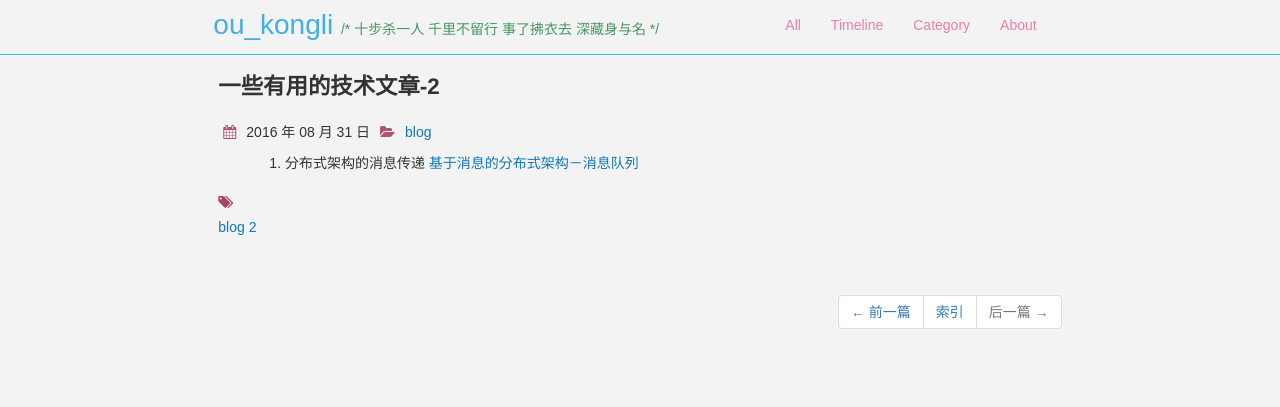
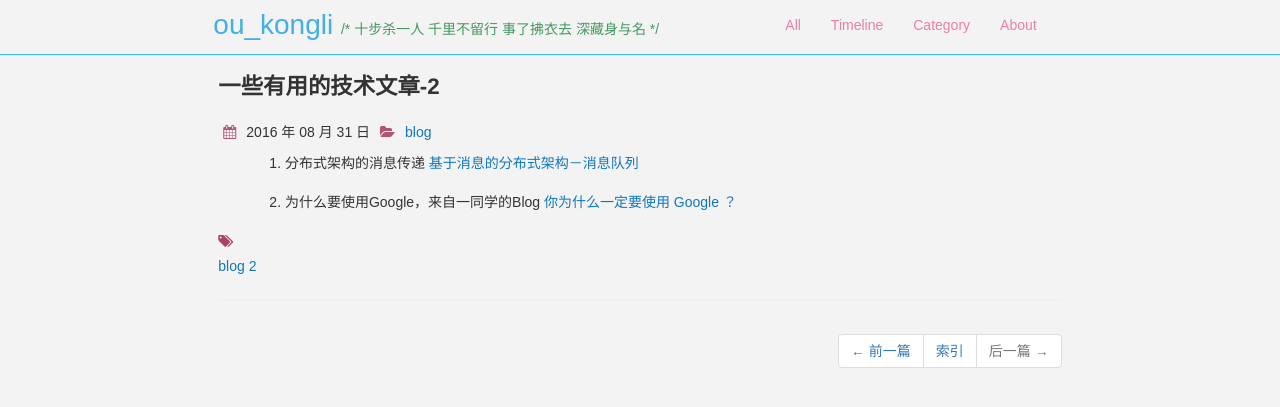
Before and after one commit to ouyangkongli/ouyangkongli.github.io, a Jekyll site: the page built from _posts/2016-08-31-other-blogs－2.md, in a window 1280 px wide and 900 px high. Shown: the top 407 px of the window. Built offline with Jekyll 4.4.1, drawn with Linux system fonts in a browser that asks for light colours; nearby versions of some CDN libraries; comment, search, counter and statistics services are not loaded.

Commit message:
add new post reference: you must use google

```diff
--- a/_posts/2016-08-31-other-blogs－2.md
+++ b/_posts/2016-08-31-other-blogs－2.md
@@ -8,4 +8,6 @@ categories: blog
 ---
 
 
-6. 分布式架构的消息传递 [基于消息的分布式架构－消息队列](http://www.infoq.com/cn/articles/message-based-distributed-architecture)
+1. 分布式架构的消息传递 [基于消息的分布式架构－消息队列](http://www.infoq.com/cn/articles/message-based-distributed-architecture)
+
+2. 为什么要使用Google，来自一同学的Blog  [你为什么一定要使用 Google ？](http://stormzhang.com/2016/08/12/you-must-use-google/)
```
